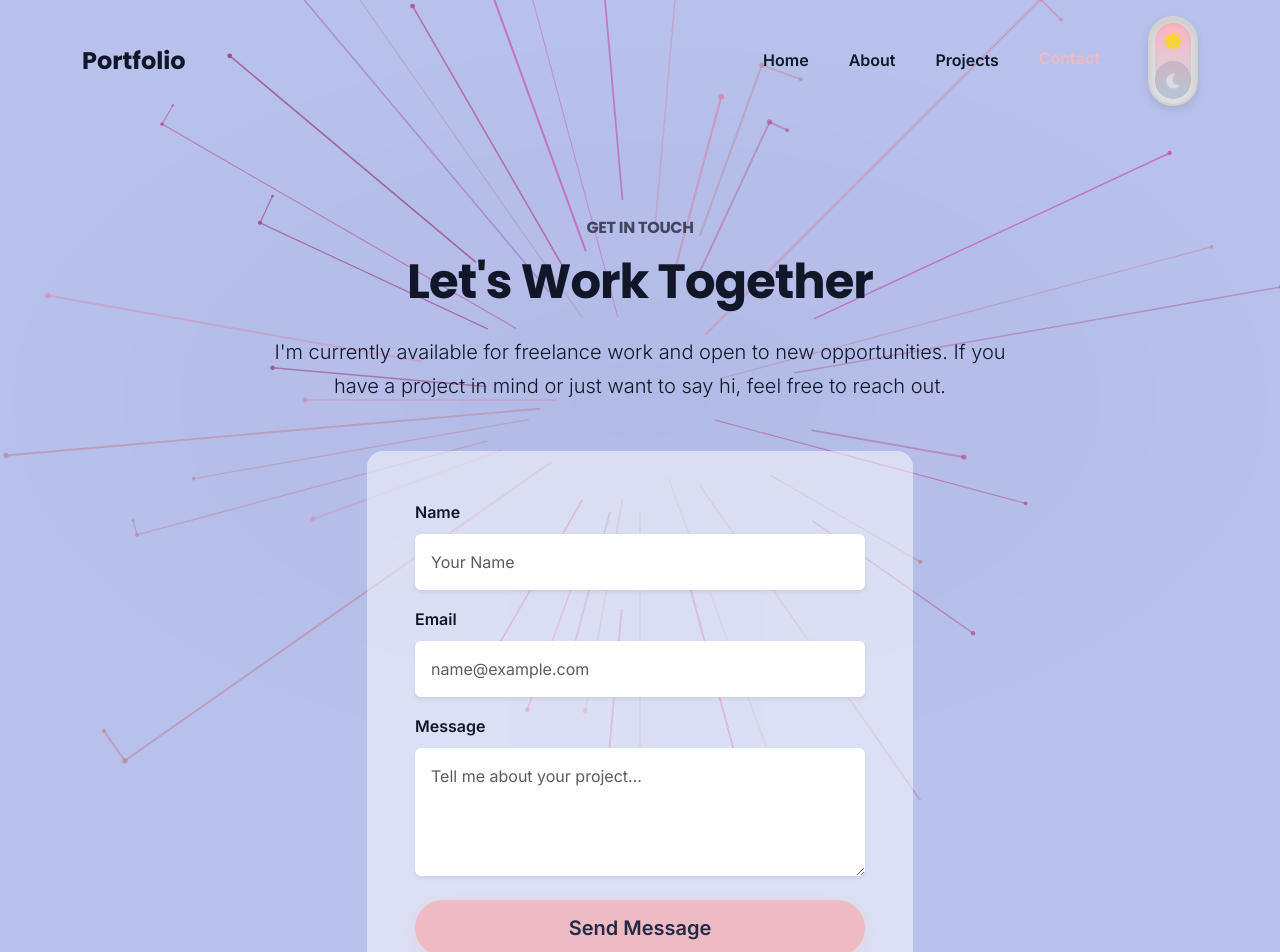
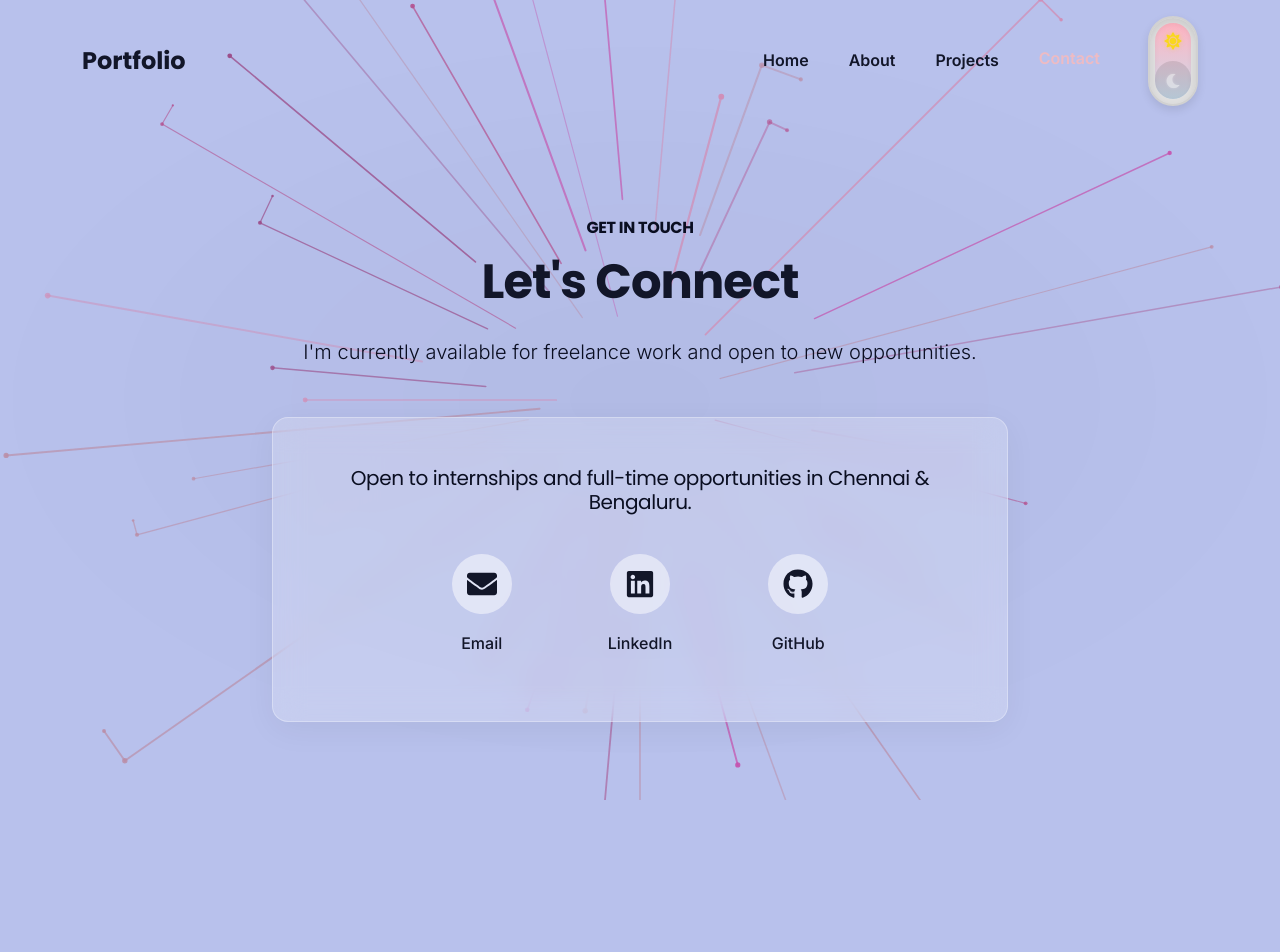
Before and after one commit to Abinaya-KJ/Portfolio, a React (Vite) app: page /contact in a window 1280 px wide. Shown: the top 952 px of the page. After the commit the page ends 818 px from the top, so only its background shows below. Built offline with nearby package versions, Linux system fonts and the light colour scheme.

Commit message:
updated contact section

```diff
--- a/src/components/Contact.jsx
+++ b/src/components/Contact.jsx
@@ -1,113 +1,47 @@
-import React, { useState, useRef } from 'react';
-import { Container, Row, Col, Form, Button, Alert } from 'react-bootstrap';
+import React from 'react';
+import { Container, Row, Col } from 'react-bootstrap';
 import { FaGithub, FaLinkedin, FaEnvelope } from 'react-icons/fa';
 
-
 const Contact = () => {
-    const form = useRef();
-    const [status, setStatus] = useState(null);
-
-    const sendEmail = (e) => {
-        e.preventDefault();
-        setStatus('sending');
-
-        const formData = {
-            name: form.current.user_name.value,
-            email: form.current.user_email.value,
-            message: form.current.message.value
-        };
-
-        const apiUrl = import.meta.env.VITE_API_URL || 'https://portfolio-f591.onrender.com';
-        fetch(`${apiUrl}/api/contact`, {
-            method: 'POST',
-            headers: {
-                'Content-Type': 'application/json',
-            },
-            body: JSON.stringify(formData),
-        })
-            .then(response => response.json())
-            .then(data => {
-                if (data.success) {
-                    setStatus('success');
-                    e.target.reset();
-                } else {
-                    setStatus('error');
-                    console.error('Error:', data.message);
-                }
-            })
-            .catch((error) => {
-                console.error('Error:', error);
-                setStatus('error');
-            });
-    };
-
     return (
         <section id="contact" className="section-wrapper contact-section">
             <Container>
                 <Row className="justify-content-center text-center">
                     <Col lg={8}>
-                        <h6 className="text-uppercase tracking-wide mb-3" style={{ opacity: 0.7 }}>Get In Touch</h6>
-                        <h2 className="display-5 fw-bold mb-4">Let's Work Together</h2>
-                        <p className="lead mb-5" style={{ opacity: 0.9 }}>
+                        <h6 className="text-uppercase tracking-wide mb-3 text-muted">Get In Touch</h6>
+                        <h2 className="display-5 fw-bold mb-4">Let's Connect</h2>
+                        <p className="lead mb-5 text-muted">
                             I'm currently available for freelance work and open to new opportunities.
-                            If you have a project in mind or just want to say hi, feel free to reach out.
                         </p>
                     </Col>
                 </Row>
                 <Row className="justify-content-center">
-                    <Col lg={6}>
-                        {status === 'success' && <Alert variant="success">Thank you! Your message has been sent successfully.</Alert>}
-                        {status === 'error' && <Alert variant="danger">Something went wrong. Please try again.</Alert>}
+                    <Col lg={8} md={10}>
+                        <div className="contact-card p-5 rounded-4 text-center">
+                            <h5 className="mb-4 fw-normal text-muted">
+                                Open to internships and full-time opportunities in Chennai & Bengaluru.
+                            </h5>
 
-                        <div className="p-4 p-md-5 bg-white bg-opacity-50 rounded-4">
-                            <Form ref={form} onSubmit={sendEmail} className="mb-5 text-start">
-                                <Form.Group className="mb-3">
-                                    <Form.Label className="fw-bold">Name</Form.Label>
-                                    <Form.Control
-                                        type="text"
-                                        name="user_name"
-                                        required
-                                        placeholder="Your Name"
-                                        className="border-0 shadow-sm p-3"
-                                    />
-                                </Form.Group>
-                                <Form.Group className="mb-3">
-                                    <Form.Label className="fw-bold">Email</Form.Label>
-                                    <Form.Control
-                                        type="email"
-                                        name="user_email"
-                                        required
-                                        placeholder="name@example.com"
-                                        className="border-0 shadow-sm p-3"
-                                    />
-                                </Form.Group>
-                                <Form.Group className="mb-4">
-                                    <Form.Label className="fw-bold">Message</Form.Label>
-                                    <Form.Control
-                                        as="textarea"
-                                        rows={4}
-                                        name="message"
-                                        required
-                                        placeholder="Tell me about your project..."
-                                        className="border-0 shadow-sm p-3"
-                                    />
-                                </Form.Group>
-                                <div className="d-grid">
-                                    <Button variant="primary" size="lg" type="submit" disabled={status === 'sending'}>
-                                        {status === 'sending' ? 'Sending...' : 'Send Message'}
-                                    </Button>
-                                </div>
-                            </Form>
+                            <div className="d-flex flex-wrap justify-content-center gap-4 gap-md-5 mt-4">
+                                <a href="mailto:jabinaya034@gmail.com" className="contact-link d-flex flex-column align-items-center gap-2 text-decoration-none">
+                                    <div className="icon-box">
+                                        <FaEnvelope size={30} />
+                                    </div>
+                                    <span className="fw-medium">Email</span>
+                                </a>
 
-                            <div className="d-flex justify-content-center gap-4 border-top pt-4 border-dark border-opacity-10">
-                                <a href="mailto:jabinaya034@gmail.com" className="fs-3 icon-link text-reset">
-                                    <FaEnvelope />
+                                <a href="https://www.linkedin.com/in/abinaya-kj-0b3982302/" target="_blank" rel="noreferrer" className="contact-link d-flex flex-column align-items-center gap-2 text-decoration-none">
+                                    <div className="icon-box">
+                                        <FaLinkedin size={30} />
+                                    </div>
+                                    <span className="fw-medium">LinkedIn</span>
                                 </a>
-                                <a href="https://github.com/Abinaya-KJ" target="_blank" rel="noreferrer" className="fs-3 icon-link text-reset">
-                                    <FaGithub />
-                                </a>
-                                <a href="https://www.linkedin.com/in/abinaya-kj-0b3982302/" target="_blank" rel="noreferrer" className="fs-3 icon-link text-reset">
-                                    <FaLinkedin />
+
+                                <a href="https://github.com/Abinaya-KJ" target="_blank" rel="noreferrer" className="contact-link d-flex flex-column align-items-center gap-2 text-decoration-none">
+                                    <div className="icon-box">
+                                        <FaGithub size={30} />
+                                    </div>
+                                    <span className="fw-medium">GitHub</span>
                                 </a>
                             </div>
                         </div>
--- a/src/index.css
+++ b/src/index.css
@@ -648,3 +648,65 @@ button,
   color: #fff !important;
   border-color: transparent !important;
 }
+
+/* Contact Section Glassmorphism */
+.contact-card {
+  background: rgba(255, 255, 255, 0.2);
+  backdrop-filter: blur(15px);
+  -webkit-backdrop-filter: blur(15px);
+  border: 1px solid rgba(255, 255, 255, 0.3);
+  box-shadow: 0 8px 32px rgba(0, 0, 0, 0.05);
+  transition: transform 0.3s ease, box-shadow 0.3s ease;
+}
+
+[data-theme="dark"] .contact-card {
+  background: rgba(0, 0, 0, 0.2);
+  border: 1px solid rgba(255, 255, 255, 0.05);
+  box-shadow: 0 8px 32px rgba(0, 0, 0, 0.2);
+}
+
+.contact-card:hover {
+  transform: translateY(-5px);
+  box-shadow: 0 15px 40px rgba(0, 0, 0, 0.1);
+}
+
+[data-theme="dark"] .contact-card:hover {
+  box-shadow: 0 15px 40px rgba(0, 0, 0, 0.3);
+}
+
+.contact-link {
+  color: var(--text-main);
+  transition: all 0.3s cubic-bezier(0.4, 0, 0.2, 1);
+  padding: 1rem 1.5rem;
+  border-radius: 12px;
+}
+
+.contact-link:hover {
+  color: var(--primary);
+  background: rgba(var(--primary-rgb), 0.1);
+  transform: scale(1.05);
+}
+
+.icon-box {
+  display: flex;
+  align-items: center;
+  justify-content: center;
+  width: 60px;
+  height: 60px;
+  background: rgba(255, 255, 255, 0.5);
+  border-radius: 50%;
+  transition: all 0.3s ease;
+  margin-bottom: 0.5rem;
+}
+
+[data-theme="dark"] .icon-box {
+  background: rgba(255, 255, 255, 0.05);
+}
+
+.contact-link:hover .icon-box {
+  background: var(--primary);
+  color: #232946;
+  /* Contrast text on primary */
+  transform: rotate(10deg);
+  box-shadow: 0 0 15px rgba(var(--primary-rgb), 0.5);
+}
```
Also changed, not shown: 1 other file (tests, documents, lock files or other folders).
